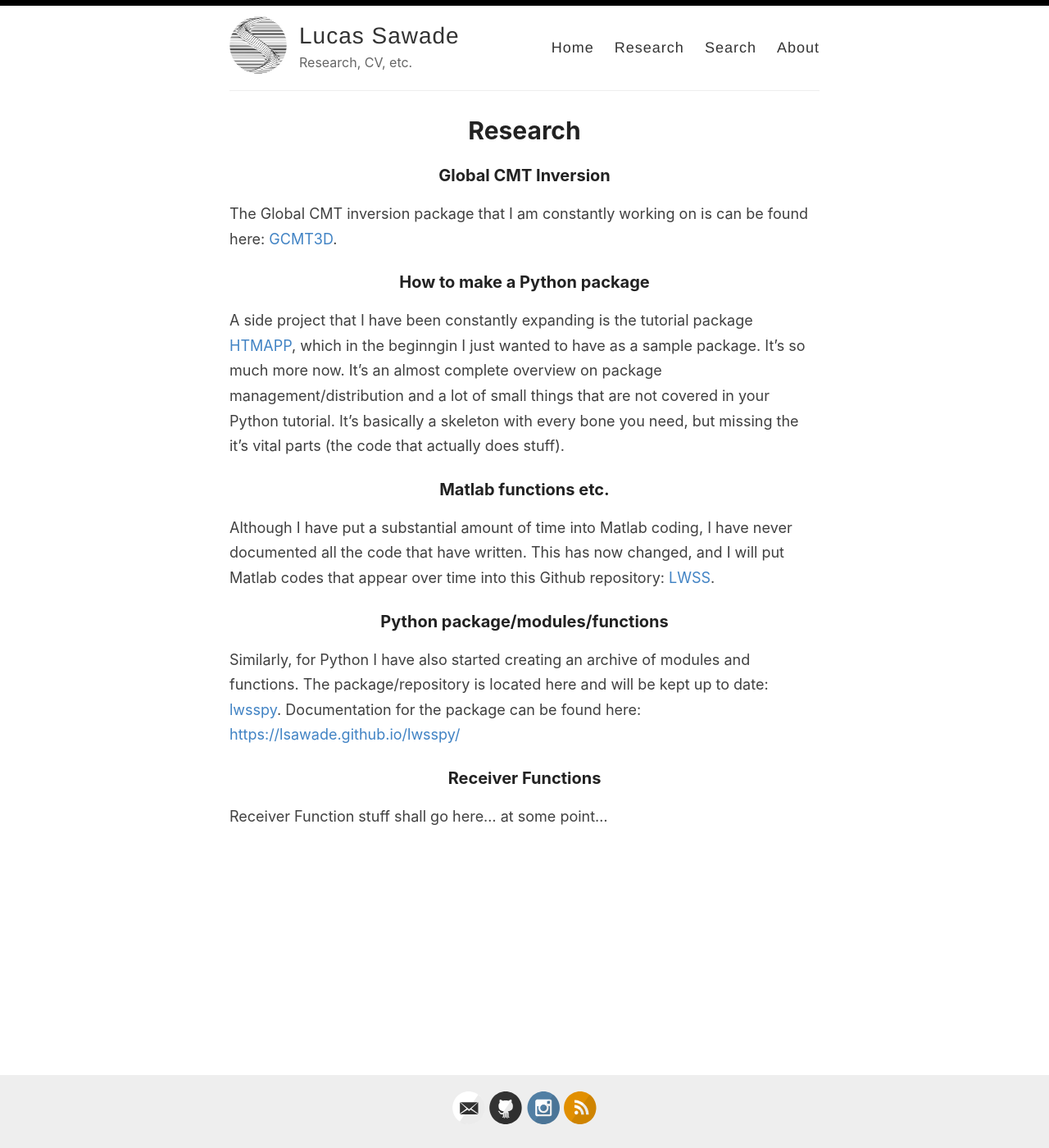
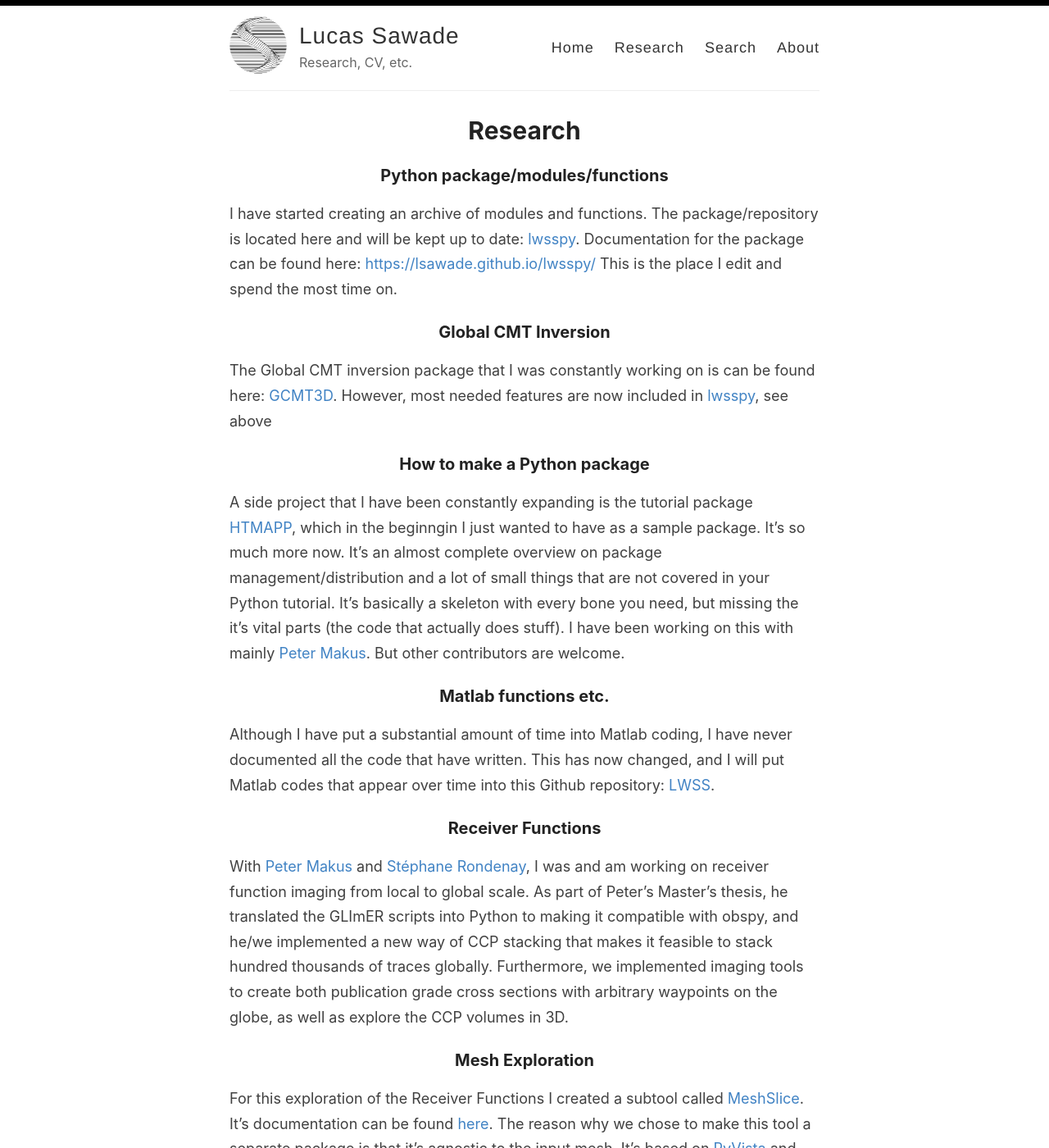
Before and after one commit to lsawade/lsawade.github.io, a Jekyll site: the page built from _pages/research.md, in a window 1280 px wide and 1400 px high. Shown: the whole window at 82% size. Built offline with Jekyll 4.4.1, drawn with Linux system fonts in a browser that asks for light colours; some of the changed text lies outside the part shown.

Commit message:
Meshslice

```diff
--- a/_pages/research.md
+++ b/_pages/research.md
@@ -4,11 +4,21 @@ title: Research
 permalink: /research/
 ---
 
+### Python package/modules/functions
+
+I have started creating an archive of modules and
+functions. The package/repository is located here and will
+be kept up to date: [lwsspy](https://github.com/lsawade/lwsspy).
+Documentation for the package can be found here:
+[https://lsawade.github.io/lwsspy/](https://lsawade.github.io/lwsspy/)
+This is the place I edit and spend the most time on.
+
 ### Global CMT Inversion
 
-The Global CMT inversion package that I am constantly working on is
-can be found here: [GCMT3D](https://lsawade.github.io/GCMT3D/).
-
+The Global CMT inversion package that I was constantly working on is
+can be found here: [GCMT3D](https://lsawade.github.io/GCMT3D/). However,
+most needed features are now included in
+[lwsspy](https://github.com/lsawade/lwsspy), see above
 
 ### How to make a Python package
 
@@ -20,7 +30,9 @@ management/distribution and a lot of small things that are not
 covered in your Python tutorial.
 It's basically a skeleton with every bone you need, but missing the
 it's vital parts (the code that actually does stuff).
-
+I have been working on this with mainly
+[Peter Makus](https://petermakus.github.io). But other contributors are
+welcome.
 
 ### Matlab functions etc.
 
@@ -29,15 +41,25 @@ never documented all the code that have written. This has now changed,
 and I will put Matlab codes that appear over time into this Github
 repository: [LWSS](https://github.com/lsawade/lwss).
 
-### Python package/modules/functions
-
-Similarly, for Python I have also started creating an archive of modules and
-functions. The package/repository is located here and will
-be kept up to date: [lwsspy](https://github.com/lsawade/lwsspy).
-Documentation for the package can be found here:
-[https://lsawade.github.io/lwsspy/](https://lsawade.github.io/lwsspy/)
-
 
 ### Receiver Functions
 
-Receiver Function stuff shall go here... at some point...
+With [Peter Makus](https://petermakus.github.io) and
+[Stéphane Rondenay](http://stephanerondenay.com), I was and am working on
+receiver function imaging from local to global scale. As part of Peter's
+Master's thesis, he translated the GLImER scripts into Python to making it
+compatible with obspy, and he/we implemented a new way of CCP stacking that
+makes it feasible to stack hundred thousands of traces globally. Furthermore,
+we implemented imaging tools to create both publication grade cross sections
+with arbitrary waypoints on the globe, as well as explore the CCP volumes in
+3D.
+
+### Mesh Exploration
+
+For this exploration of the Receiver Functions I created a subtool called
+[MeshSlice](https://github.com/lsawade/meshslice). It's documentation can
+be found [here](https://lsawade.github.io/meshslice/). The reason why we
+chose to make this tool a separate package is that it's agnostic to the input
+mesh. It's based on [PyVista](https://docs.pyvista.org/index.html) and
+the VTK, and (as of now) slices any mesh using spherical slices around the
+`(0,0,0)`.
```
